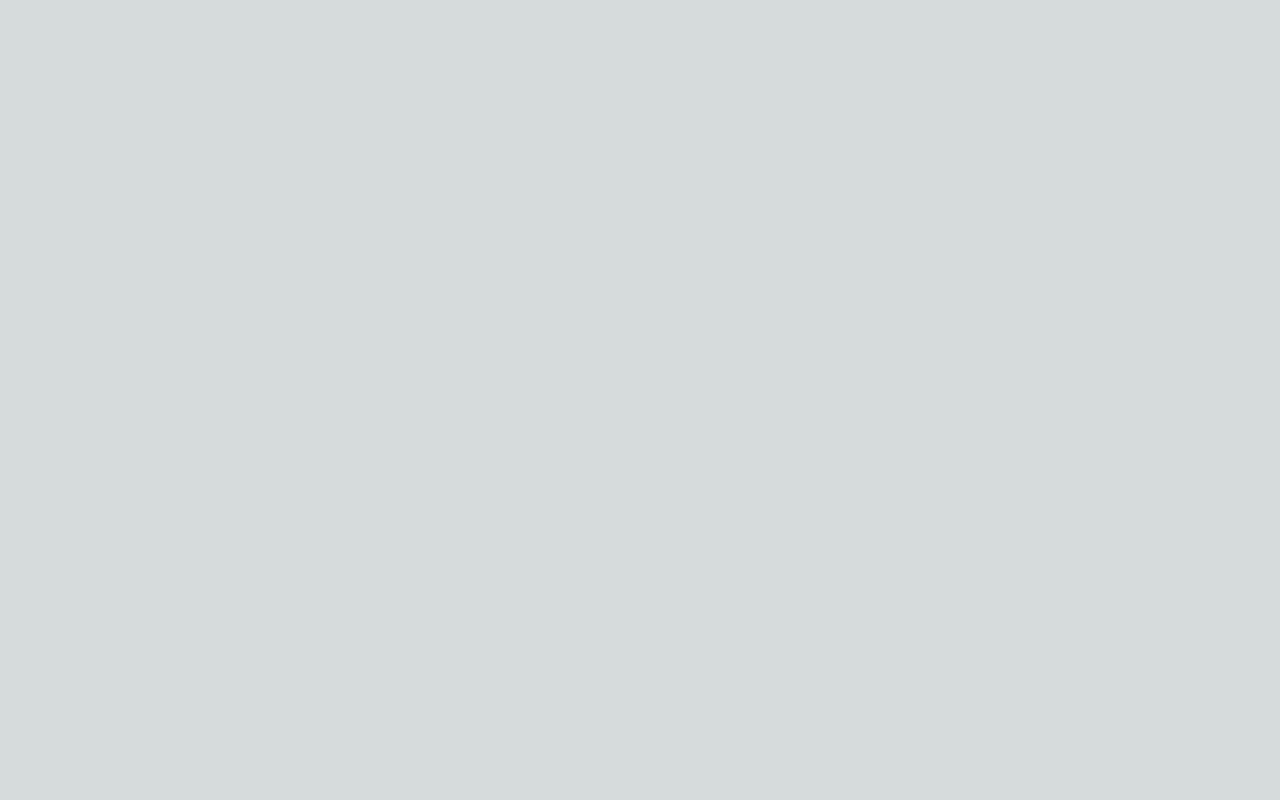
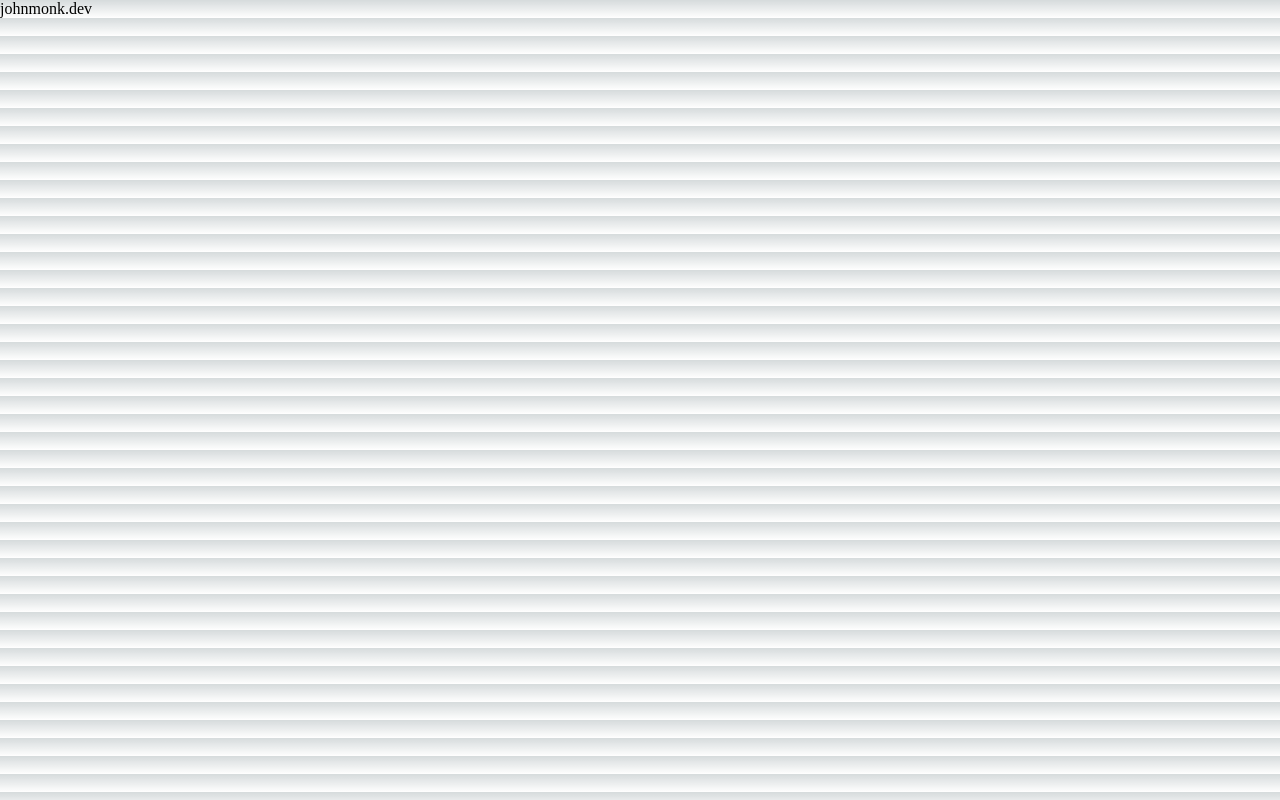
Before and after one commit to John-Monk/developer-portfolio, a Next.js app: page / in a window 1280 px wide. Built offline with nearby package versions, Linux system fonts and the light colour scheme.

Commit message:
added header

```diff
--- a/pages/index.js
+++ b/pages/index.js
@@ -11,6 +11,10 @@ export default function Home() {
         <meta name="viewport" content="width=device-width, initial-scale=1" />
         <link rel="icon" href="/favicon.ico" />
       </Head>
+      <header>
+        <a href="https://johnmonk.dev/">johnmonk.dev</a>
+
+      </header>
     </>
   )
 }
```
